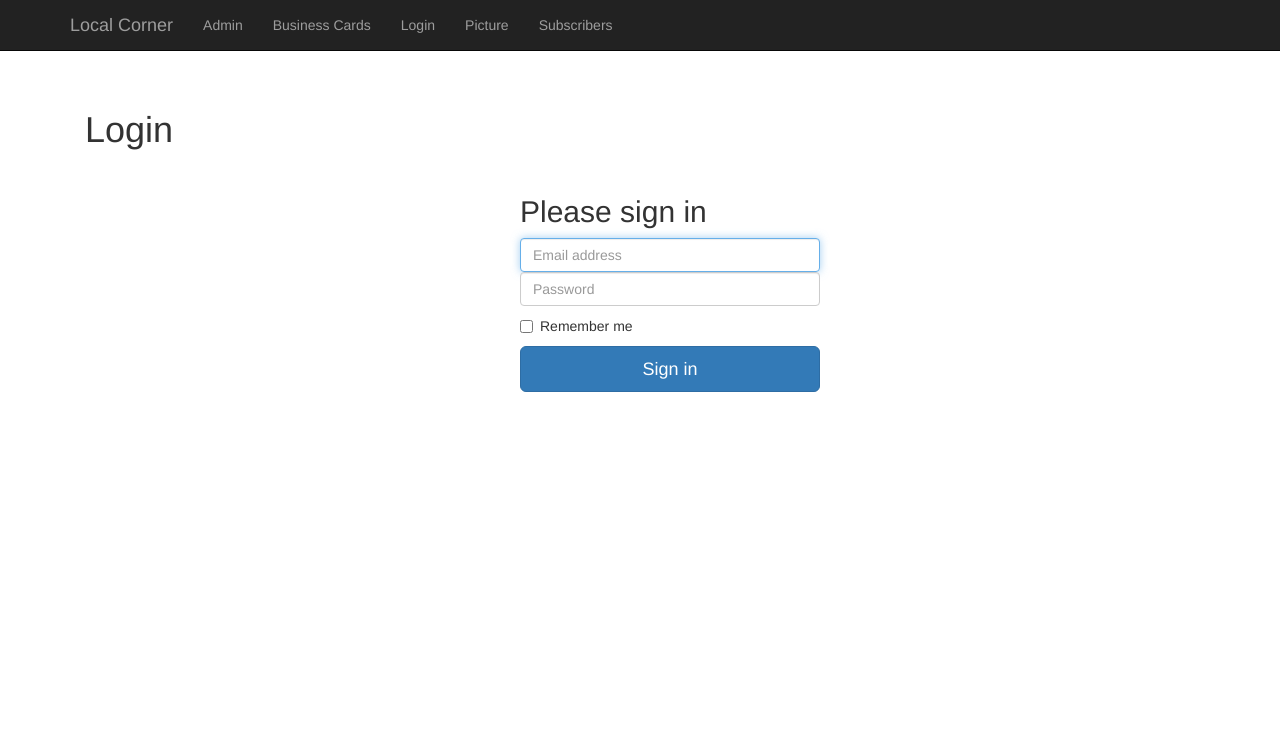
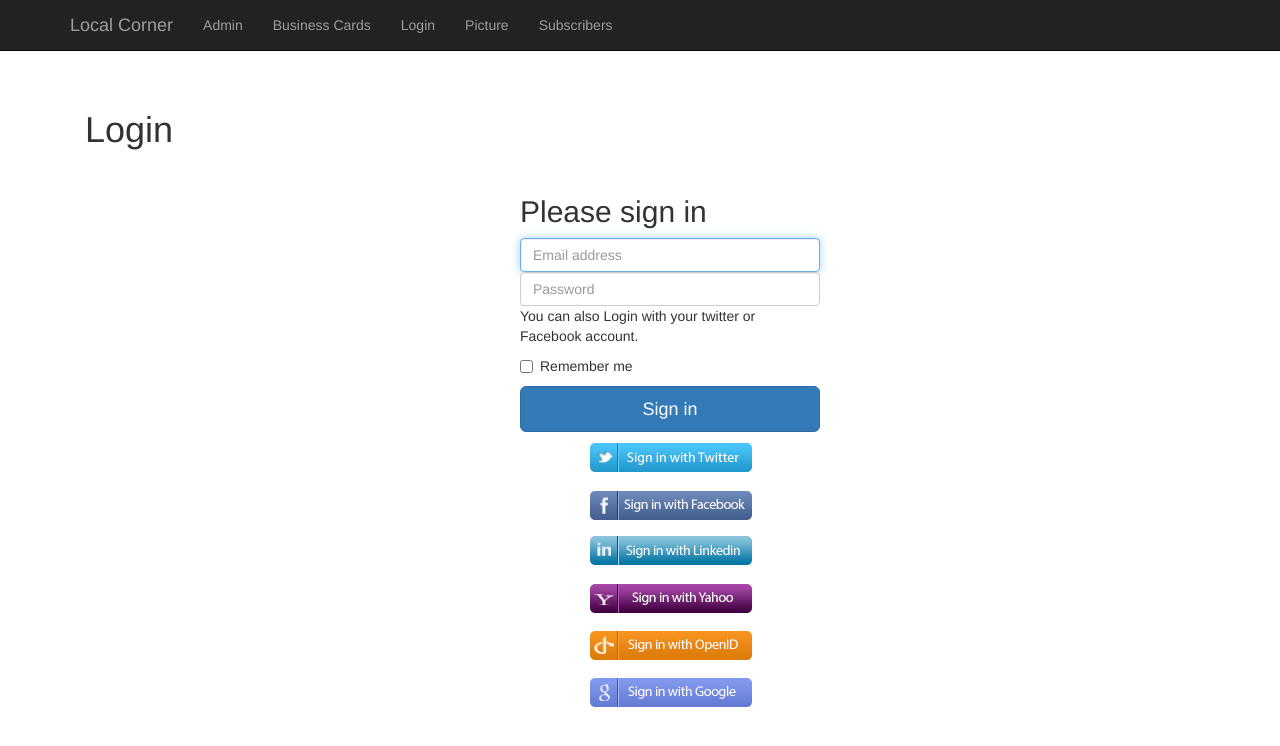
Before and after one commit to davidfekke/lcorner, a Jekyll site: the page built from login.html, in a window 1280 px wide. Shown: the top 746 px of the page. Built offline with Jekyll 4.4.1, drawn with Linux system fonts in a browser that asks for light colours; nearby versions of some CDN libraries.

Commit message:
Adding new images for Issue #4

```diff
--- a/login.html
+++ b/login.html
@@ -12,12 +12,16 @@ permalink: /login/
     <input type="email" id="inputEmail" class="form-control" placeholder="Email address" required autofocus>
     <label for="inputPassword" class="sr-only">Password</label>
     <input type="password" id="inputPassword" class="form-control" placeholder="Password" required>
+    <div class="information">
+        You can also Login with your twitter or Facebook account.
+    </div>
     <div class="checkbox">
         <label>
         <input type="checkbox" value="remember-me"> Remember me
         </label>
     </div>
     <button class="btn btn-lg btn-primary btn-block" onclick="location.href='{{ site.baseurl }}/subscribers/'">Sign in</button>
+    <div class="text-center"><img src="/lcorner/images/Social_signin.png" alt="Social Logins" /></div>
     </form>
 
 </div> <!-- /container -->
```
Also changed, not shown: images/Social_signin.png (added).
